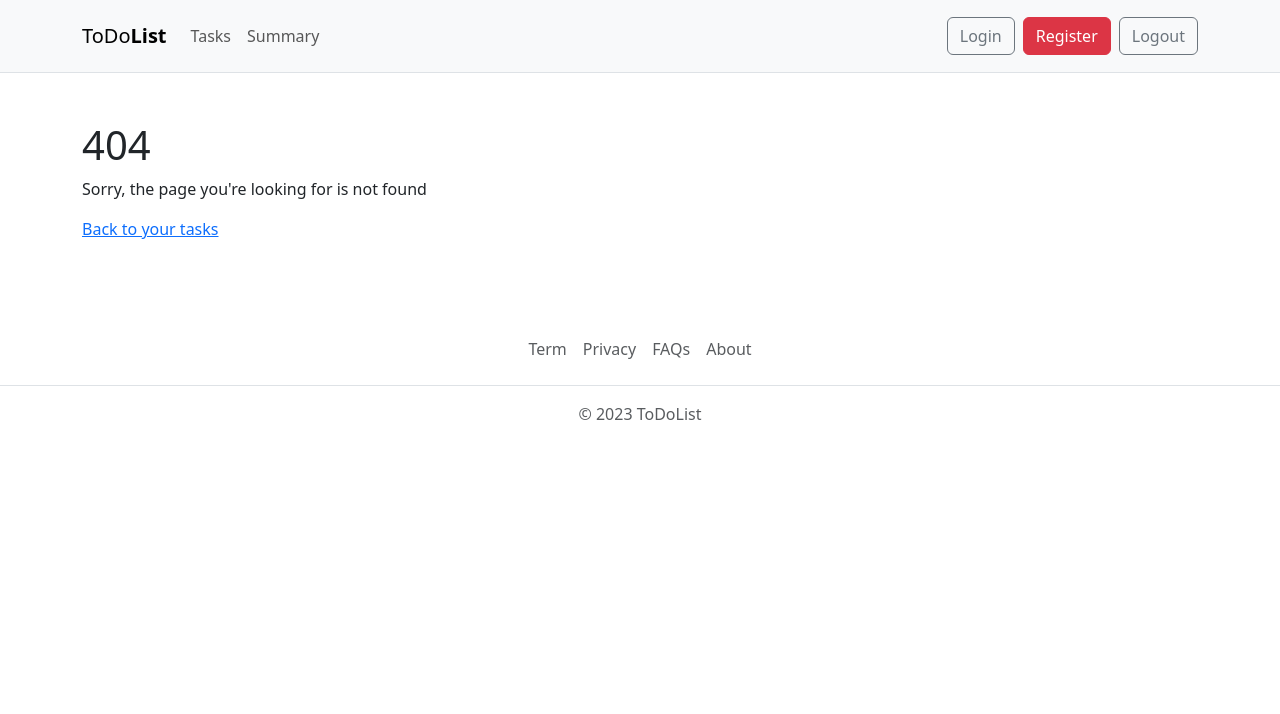
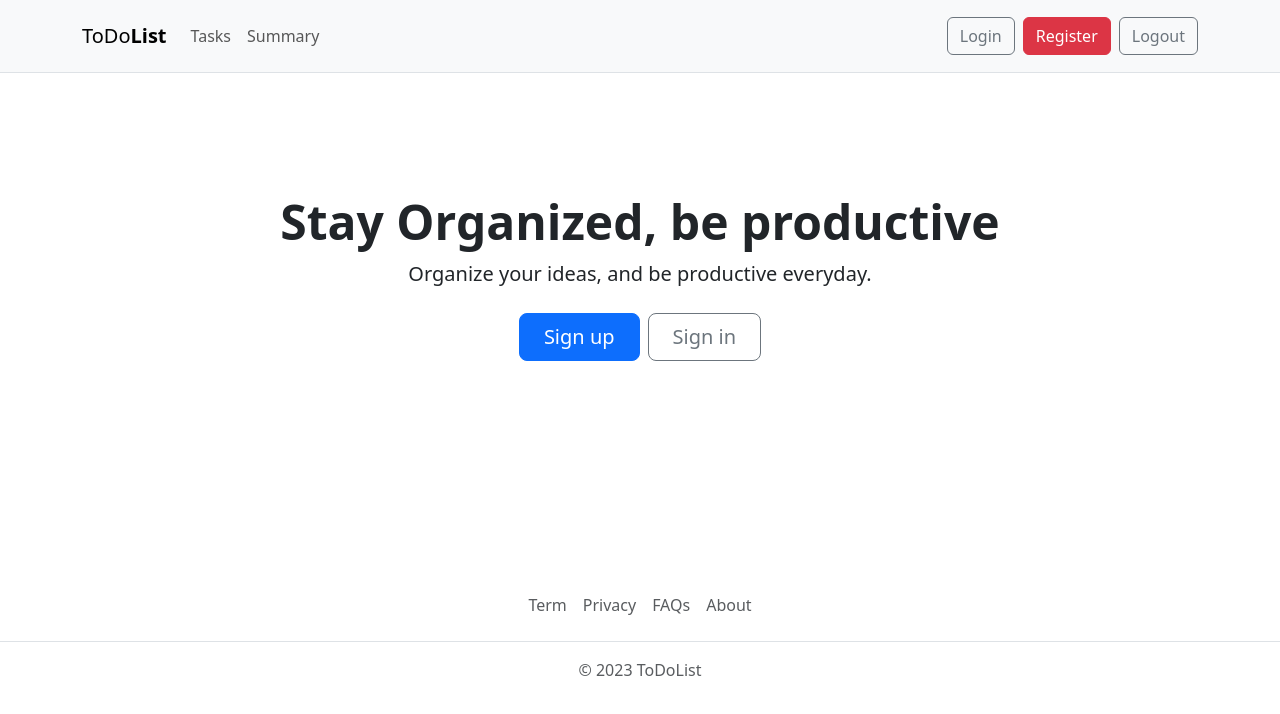
Before and after one commit to elvan/todo-list-app-frontend-vue, a Vue app: page / in a window 1280 px wide. Before the commit this address had no page. Shown: the top 714 px of the page. Built offline with nearby package versions, Linux system fonts and the light colour scheme.

Commit message:
page transitions

```diff
--- a/src/App.vue
+++ b/src/App.vue
@@ -5,8 +5,22 @@ import Navbar from './components/Navbar.vue';
 
 <template>
   <Navbar />
-  <router-view />
+  <router-view v-slot="{ Component }">
+    <transition name="fade" mode="out-in">
+      <component :is="Component" />
+    </transition>
+  </router-view>
   <Footer />
 </template>
 
-<style scoped></style>
+<style scoped>
+.fade-enter-active,
+.fade-leave-active {
+  transition: opacity 0.5s ease;
+}
+
+.fade-enter-from,
+.fade-leave-to {
+  opacity: 0;
+}
+</style>
--- /dev/null
+++ b/src/pages/HomePage.vue
@@ -0,0 +1,20 @@
+<template>
+  <main class="px-4 py-5 my-5 text-center" style="min-height: 50vh">
+    <h1 class="display-5 fw-bold mt-4">Stay Organized, be productive</h1>
+    <div class="col-lg-6 mx-auto">
+      <p class="lead mb-4">Organize your ideas, and be productive everyday.</p>
+      <div class="d-grid gap-2 d-sm-flex justify-content-sm-center">
+        <router-link
+          :to="{ name: 'register' }"
+          class="btn btn-primary btn-lg px-4 gap-3"
+          >Sign up</router-link
+        >
+        <router-link
+          :to="{ name: 'login' }"
+          class="btn btn-outline-secondary btn-lg px-4"
+          >Sign in</router-link
+        >
+      </div>
+    </div>
+  </main>
+</template>
--- a/src/pages/LoginPage.vue
+++ b/src/pages/LoginPage.vue
@@ -1,6 +1,8 @@
 <template>
-  <h1>Login</h1>
-  <button class="btn btn-primary" @click="handleClick">Login</button>
+  <main style="min-height: 50vh; margin-top: 2rem">
+    <h1>Login</h1>
+    <button class="btn btn-primary" @click="handleClick">Login</button>
+  </main>
 </template>
 
 <script setup>
--- a/src/router/routes.js
+++ b/src/router/routes.js
@@ -1,3 +1,4 @@
+import HomePage from '../pages/HomePage.vue';
 import LoginPage from '../pages/LoginPage.vue';
 import RegisterPage from '../pages/RegisterPage.vue';
 import SummaryPage from '../pages/SummaryPage.vue';
@@ -6,20 +7,19 @@ import NotFoundErrorPage from '../pages/errors/NotFoundErrorPage.vue';
 
 const routes = [
   {
+    path: '/',
+    component: HomePage,
+    name: 'home',
+  },
+  {
     path: '/tasks',
     component: TasksPage,
     name: 'tasks',
-    meta: {
-      auth: true,
-    },
   },
   {
     path: '/summary',
     component: SummaryPage,
     name: 'summary',
-    meta: {
-      auth: true,
-    },
   },
   {
     path: '/login',
```
